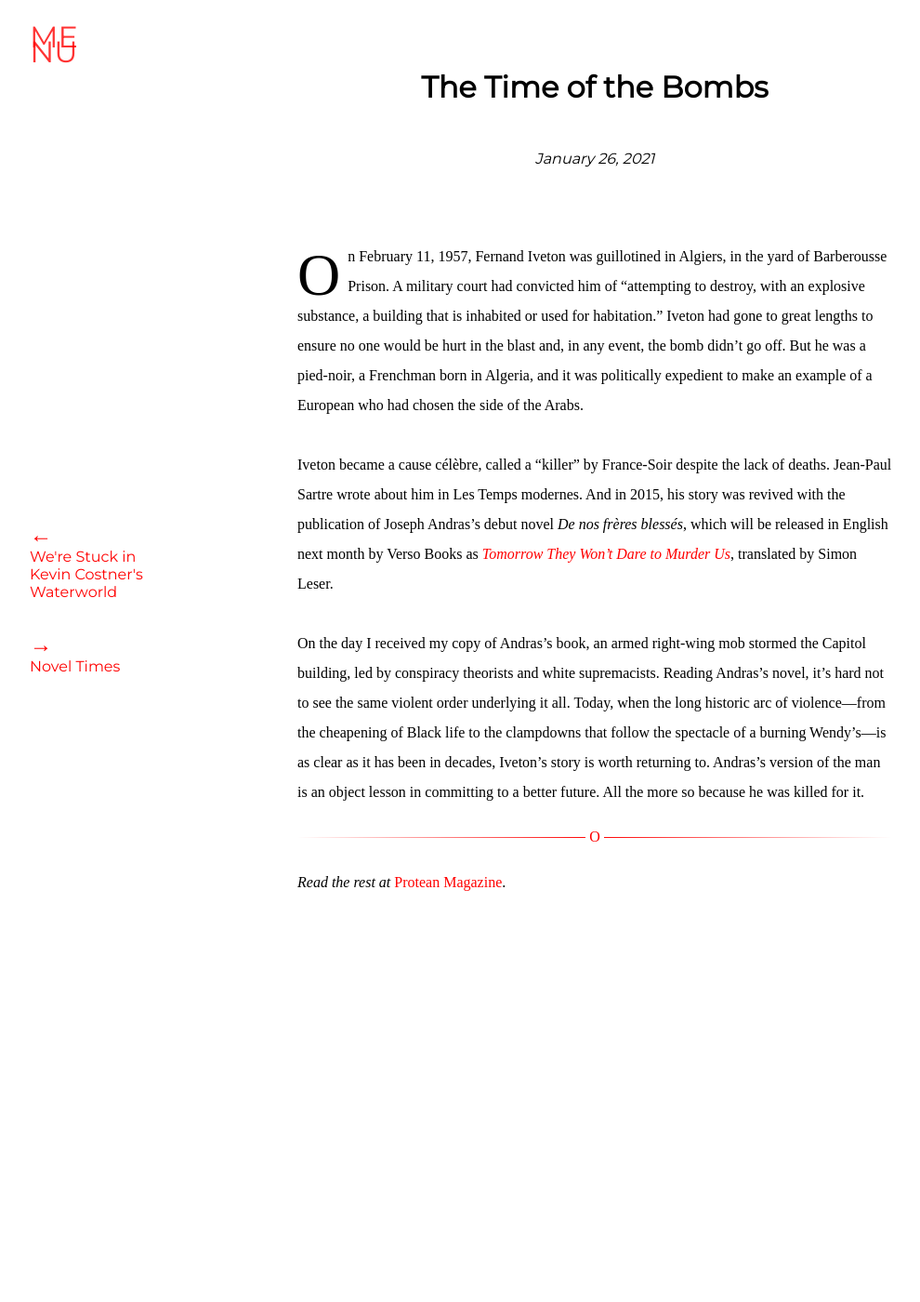
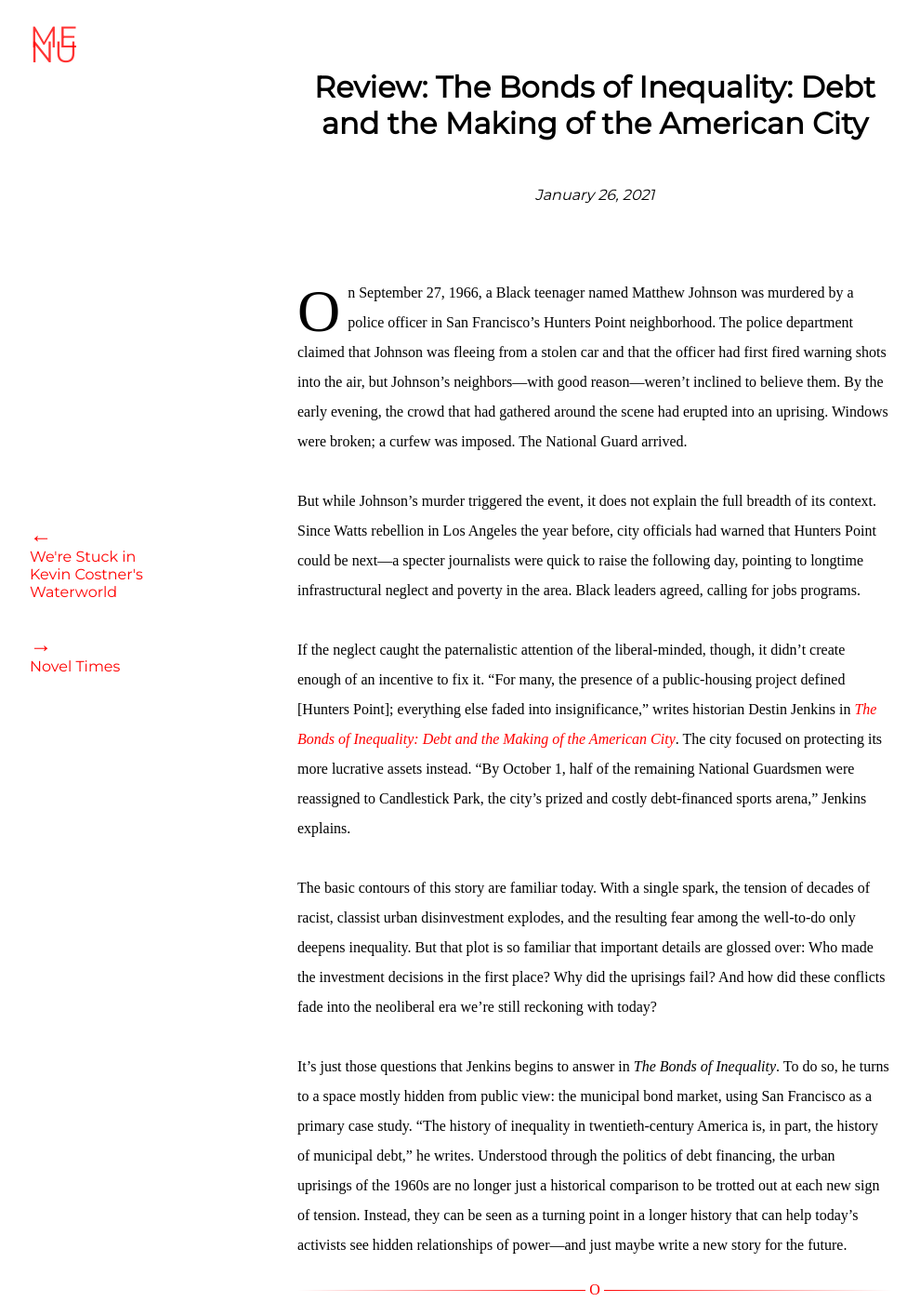
Before and after one commit to themhartman/themhartman.github.io, a Jekyll site: the page built from _posts/2021-01-26-time-of-bombs.markdown, in a window 1280 px wide and 1400 px high, scrolled down 470 px. Shown: the whole window at 93% size, without its empty margins (0-990 px from the left). Built offline with Jekyll 4.4.1, drawn with Linux system fonts in a browser that asks for light colours; some web fonts are replaced; before the commit the page ends 1467 px from its top, so only the background shows below that.

Commit message:
Update 2021-01-26-time-of-bombs.markdown

```diff
--- a/_posts/2021-01-26-time-of-bombs.markdown
+++ b/_posts/2021-01-26-time-of-bombs.markdown
@@ -1,23 +1,26 @@
 ---
 tags:
 - politics
-- literature
-- culture
+- housing
 - protean
 - published
 categories:
 - criticism
-title: "The Time of the Bombs"
-summary: "A review of Joseph Andras's novel Tomorrow They Won't Dare to Murder Us."
+title: "Review: The Bonds of Inequality: Debt and the Making of the American City"
+summary: "Examining the role municipal bonds played in building today's cities."
 layout: post
 image: /assets/img/protean-logo.png
 ---
-On February 11, 1957, Fernand Iveton was guillotined in Algiers, in the yard of Barberousse Prison. A military court had convicted him of “attempting to destroy, with an explosive substance, a building that is inhabited or used for habitation.” Iveton had gone to great lengths to ensure no one would be hurt in the blast and, in any event, the bomb didn’t go off. But he was a pied-noir, a Frenchman born in Algeria, and it was politically expedient to make an example of a European who had chosen the side of the Arabs.
+On September 27, 1966, a Black teenager named Matthew Johnson was murdered by a police officer in San Francisco’s Hunters Point neighborhood. The police department claimed that Johnson was fleeing from a stolen car and that the officer had first fired warning shots into the air, but Johnson’s neighbors—with good reason—weren’t inclined to believe them. By the early evening, the crowd that had gathered around the scene had erupted into an uprising. Windows were broken; a curfew was imposed. The National Guard arrived.
 
-Iveton became a cause célèbre, called a “killer” by France-Soir despite the lack of deaths. Jean-Paul Sartre wrote about him in Les Temps modernes. And in 2015, his story was revived with the publication of Joseph Andras’s debut novel _De nos frères blessés_, which will be released in English next month by Verso Books as _[Tomorrow They Won’t Dare to Murder Us](https://www.versobooks.com/books/3806-tomorrow-they-won-t-dare-to-murder-us)_, translated by Simon Leser.
+But while Johnson’s murder triggered the event, it does not explain the full breadth of its context. Since Watts rebellion in Los Angeles the year before, city officials had warned that Hunters Point could be next—a specter journalists were quick to raise the following day, pointing to longtime infrastructural neglect and poverty in the area. Black leaders agreed, calling for jobs programs.
 
-On the day I received my copy of Andras’s book, an armed right-wing mob stormed the Capitol building, led by conspiracy theorists and white supremacists. Reading Andras’s novel, it’s hard not to see the same violent order underlying it all. Today, when the long historic arc of violence—from the cheapening of Black life to the clampdowns that follow the spectacle of a burning Wendy’s—is as clear as it has been in decades, Iveton’s story is worth returning to. Andras’s version of the man is an object lesson in committing to a better future. All the more so because he was killed for it.
+If the neglect caught the paternalistic attention of the liberal-minded, though, it didn’t create enough of an incentive to fix it. “For many, the presence of a public-housing project defined [Hunters Point]; everything else faded into insignificance,” writes historian Destin Jenkins in _[The Bonds of Inequality: Debt and the Making of the American City](https://press.uchicago.edu/ucp/books/book/chicago/B/bo52825170.html)_. The city focused on protecting its more lucrative assets instead. “By October 1, half of the remaining National Guardsmen were reassigned to Candlestick Park, the city’s prized and costly debt-financed sports arena,” Jenkins explains.
+
+The basic contours of this story are familiar today. With a single spark, the tension of decades of racist, classist urban disinvestment explodes, and the resulting fear among the well-to-do only deepens inequality. But that plot is so familiar that important details are glossed over: Who made the investment decisions in the first place? Why did the uprisings fail? And how did these conflicts fade into the neoliberal era we’re still reckoning with today?
+
+It’s just those questions that Jenkins begins to answer in _The Bonds of Inequality_. To do so, he turns to a space mostly hidden from public view: the municipal bond market, using San Francisco as a primary case study. “The history of inequality in twentieth-century America is, in part, the history of municipal debt,” he writes. Understood through the politics of debt financing, the urban uprisings of the 1960s are no longer just a historical comparison to be trotted out at each new sign of tension. Instead, they can be seen as a turning point in a longer history that can help today’s activists see hidden relationships of power—and just maybe write a new story for the future.
 
 ---
 
-_Read the rest at_ [Protean Magazine](https://proteanmag.com/2021/01/26/the-time-of-the-bombs-a-review-of-tomorrow-they-wont-dare-to-murder-us/).
+_Read the rest at_ [Protean Magazine](https://proteanmag.com/2021/05/31/review-the-bonds-of-inequality-debt-and-the-making-of-the-american-city/).
```
